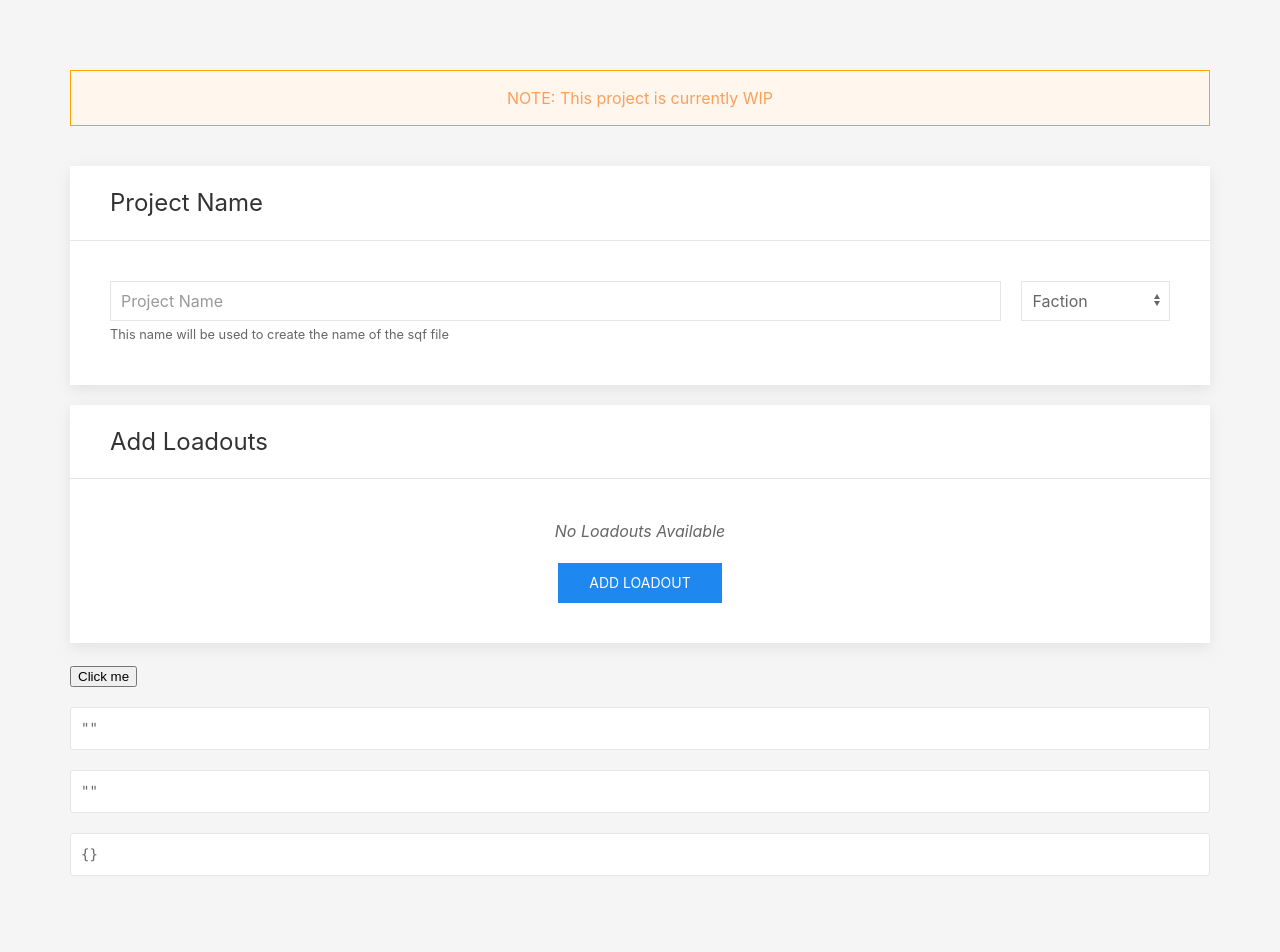
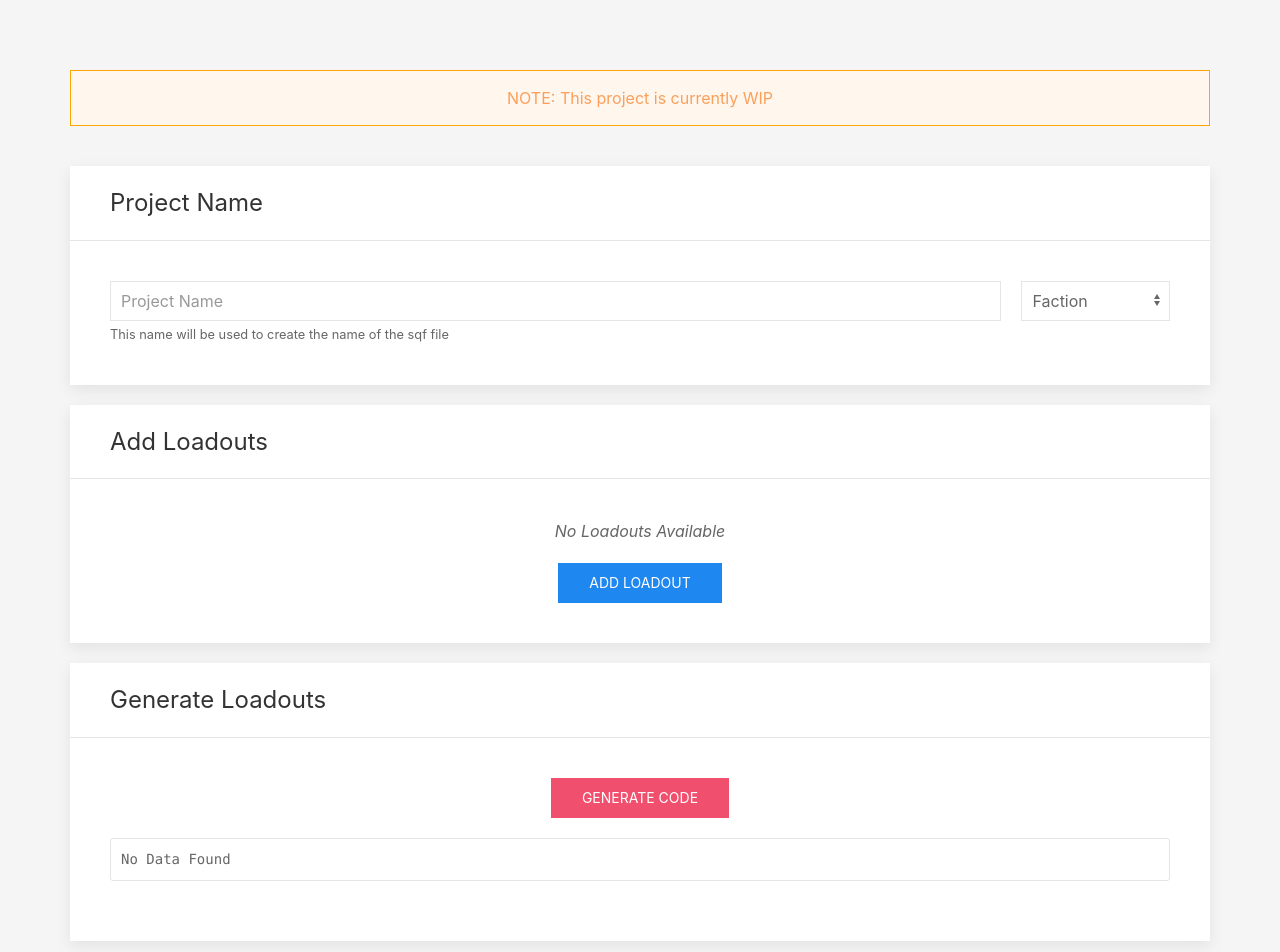
Before and after one commit to aliensteak/loadout-picker, a React (Create React App) app: page / in a window 1280 px wide. Shown: the top 952 px of the page. Built offline with nearby package versions, Linux system fonts and the light colour scheme.

Commit message:
added a componenet to generate code

```diff
--- a/src/components/App.js
+++ b/src/components/App.js
@@ -1,5 +1,6 @@
 import React from "react"
 import AddLoadout from "./AddLoadout"
+import GenerateCode from "./GenerateCode"
 import ProjectName from "./ProjectName"
 
 class App extends React.Component {
@@ -25,6 +26,12 @@ class App extends React.Component {
   }
 
   render() {
+    const projectData = {
+      projectName: this.state.projectName,
+      side: this.state.side,
+      loadouts: this.state.loadouts
+    }
+
     return (
       <div className='uk-container-large uk-padding-large'>
         <div
@@ -38,11 +45,7 @@ class App extends React.Component {
 
         <AddLoadout updateAppLoadout={this.updateAppLoadout} />
 
-        <button onClick={() => console.log(this.state.loadouts)}>Click me</button>
-
-        <pre>{JSON.stringify(this.state.projectName)}</pre>
-        <pre>{JSON.stringify(this.state.side)}</pre>
-        <pre>{JSON.stringify(this.state.loadouts)}</pre>
+        <GenerateCode projectData={projectData} />
       </div>
     )
   }
--- /dev/null
+++ b/src/components/GenerateCode.js
@@ -0,0 +1,48 @@
+import React, { Component } from 'react'
+
+class GenerateCode extends Component {
+  constructor(props) {
+    super(props)
+
+    this.state = {
+      code: "No Data Found",
+    }
+
+    this.generateCodeClickHandler = this.generateCodeClickHandler.bind(this)
+  }
+
+  generateCodeClickHandler() {
+    const data = this.props.projectData
+
+    let code = "Project Name: " + data.projectName + '\n'
+    code    += "Loadout Side: " + data.side + '\n'
+    code    += "Loadout File: " + JSON.stringify(data.loadouts, undefined, 2)
+
+    this.setState({ code })
+  }
+
+  render() {
+    return (
+      <div className='uk-card uk-card-default uk-width-expand uk-margin-bottom'>
+        <div className='uk-card-header'>
+          <div className='uk-width-expand'>
+            <h3 className='uk-card-title uk-margin-remove-bottom'>
+              Generate Loadouts
+            </h3>
+          </div>
+        </div>
+        <div className='uk-card-body'>
+          <div className="uk-margin-bottom uk-text-center">
+            <button className="uk-button uk-button-danger" onClick={this.generateCodeClickHandler}>Generate Code</button>
+          </div>
+
+          <div className="uk-margin-bottom">
+            <pre>{this.state.code}</pre>
+          </div>
+        </div>
+      </div>
+    )
+  }
+}
+
+export default GenerateCode
```
Also changed, not shown: 1 other file (tests, documents, lock files or other folders).
